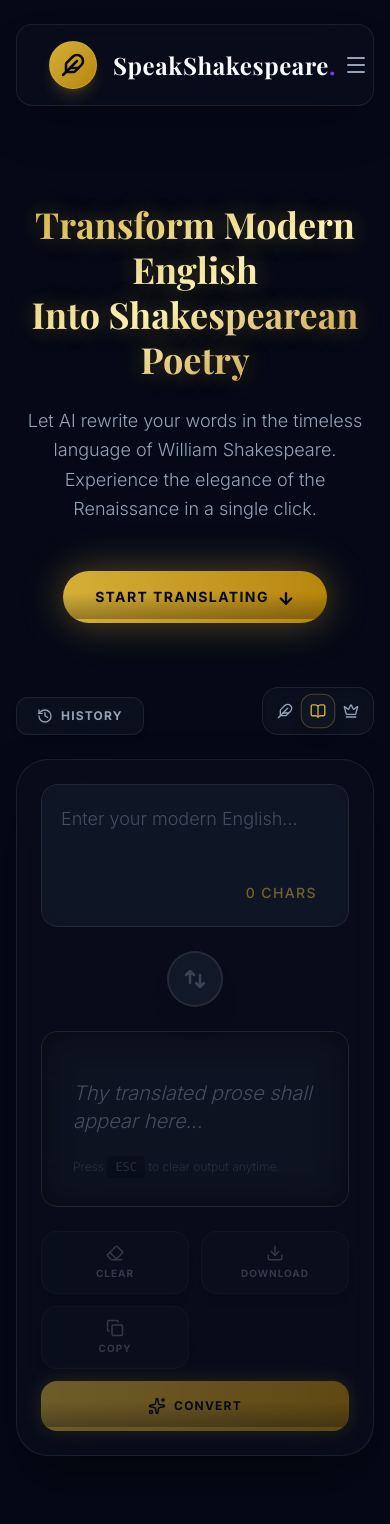
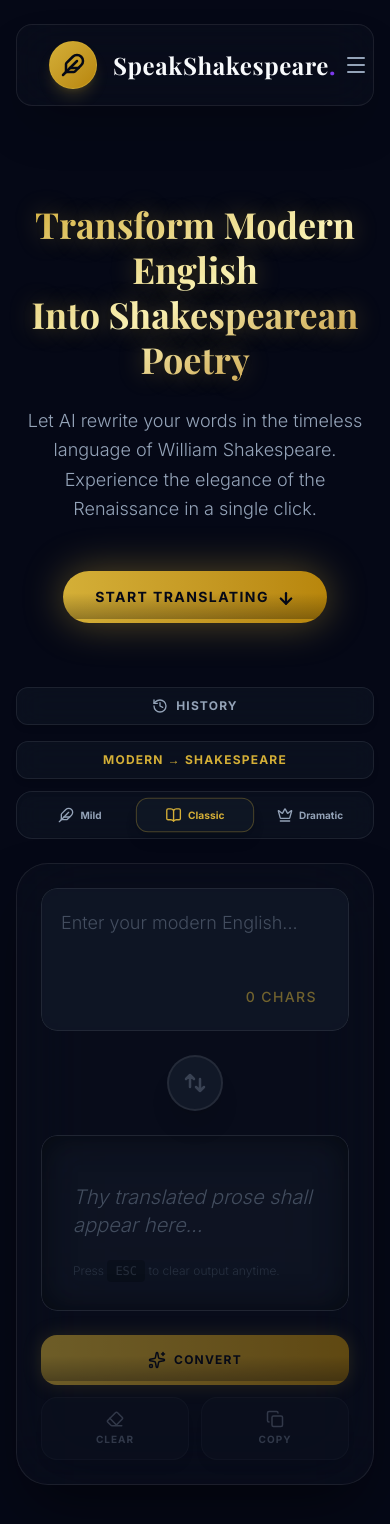
Before and after one commit to hardik0604/Bardify, a React (Vite) app: page / in a window 390 px wide. Shown: the top 1524 px of the page. Built offline with nearby package versions, Linux system fonts and the light colour scheme; a web font is replaced by a local one.

Commit message:
feat: add bidirectional translation, improve mobile layout, and setup local api proxy

```diff
--- a/api/gemini.js
+++ b/api/gemini.js
@@ -17,13 +17,15 @@ export default async function handler(req, res) {
   }
 
   try {
-    const { text, tone } = req.body;
+    const { text, tone, direction } = req.body;
 
     if (!text || !text.trim()) {
       return res.status(400).json({ error: 'The parchment is bare. Pray, provide some text to translate.' });
     }
 
-    const systemInstruction = `You are William Shakespeare.
+    const systemInstruction = direction === 'toModern'
+      ? `You are a modern English translator. Rewrite the user's Shakespearean text into clear, everyday modern English. Preserve the original meaning and keep names unchanged. Do not explain the translation or add commentary. Return only the translated text.`
+      : `You are William Shakespeare.
 
 Rewrite the user's text into authentic Shakespearean English.
 
--- a/src/components/ActionButtons.jsx
+++ b/src/components/ActionButtons.jsx
@@ -1,8 +1,8 @@
 import { memo } from 'react';
 import { motion } from 'framer-motion';
-import { Eraser, Download, Copy, Sparkles } from 'lucide-react';
+import { Eraser, Copy, Sparkles } from 'lucide-react';
 
-const ActionButtons = memo(function ActionButtons({ onClear, onCopy, onSubmit, onDownload, isTranslating, hasInput, hasOutput }) {
+const ActionButtons = memo(function ActionButtons({ onClear, onCopy, onSubmit, isTranslating, hasInput, hasOutput }) {
   return (
     <div className="grid grid-cols-2 sm:flex sm:flex-row items-stretch sm:items-center justify-center sm:justify-end gap-3 sm:gap-4 mt-6">
       <motion.button
@@ -17,17 +17,6 @@ const ActionButtons = memo(function ActionButtons({ onClear, onCopy, onSubmit, o
         Clear <span className="hidden sm:inline text-[10px] opacity-50 ml-1 font-mono tracking-tighter bg-black/30 px-1.5 py-0.5 rounded">CTRL+K</span>
       </motion.button>
 
-      <motion.button
-        whileHover={{ scale: !hasOutput ? 1 : 1.05 }}
-        whileTap={{ scale: !hasOutput ? 1 : 0.95 }}
-        onClick={onDownload}
-        disabled={!hasOutput}
-        aria-label="Download translation as text file"
-        className="col-span-1 flex-1 px-2 sm:px-6 py-3 rounded-2xl bg-bg-surface border border-border-glass text-text-muted hover:text-brand-gold hover:bg-bg-card hover:border-brand-gold/30 transition-all duration-300 focus:outline-none focus-visible:ring-2 focus-visible:ring-brand-gold disabled:opacity-30 disabled:cursor-not-allowed uppercase tracking-widest text-[10px] sm:text-sm font-bold flex flex-col sm:flex-row items-center justify-center gap-1 sm:gap-2 shadow-lg"
-        title="Download as TXT"
-      >
-        <Download size={18} /> Download
-      </motion.button>
 
       <motion.button
         whileHover={{ scale: !hasOutput ? 1 : 1.05 }}
@@ -46,7 +35,7 @@ const ActionButtons = memo(function ActionButtons({ onClear, onCopy, onSubmit, o
         onClick={onSubmit}
         disabled={isTranslating || !hasInput}
         aria-label="Convert to Shakespearean, Shortcut Control Enter"
-        className="col-span-2 sm:col-span-1 w-full sm:w-auto px-4 sm:px-8 py-4 rounded-2xl bg-gradient-to-r from-brand-gold to-brand-gold-dark text-bg-primary hover:brightness-110 shadow-[0_0_20px_rgba(212,175,55,0.3)] hover:shadow-[0_0_30px_rgba(212,175,55,0.5)] transition-all duration-300 focus:outline-none focus-visible:ring-2 focus-visible:ring-brand-gold focus-visible:ring-offset-2 focus-visible:ring-offset-bg-primary disabled:opacity-50 disabled:cursor-not-allowed uppercase tracking-widest text-xs sm:text-sm font-extrabold flex flex-col sm:flex-row items-center justify-center gap-1 sm:gap-2 relative overflow-hidden group"
+        className="order-first sm:order-none col-span-2 sm:col-span-1 w-full sm:w-auto px-4 sm:px-8 py-4 rounded-2xl bg-gradient-to-r from-brand-gold to-brand-gold-dark text-bg-primary hover:brightness-110 shadow-[0_0_20px_rgba(212,175,55,0.3)] hover:shadow-[0_0_30px_rgba(212,175,55,0.5)] transition-all duration-300 focus:outline-none focus-visible:ring-2 focus-visible:ring-brand-gold focus-visible:ring-offset-2 focus-visible:ring-offset-bg-primary disabled:opacity-50 disabled:cursor-not-allowed uppercase tracking-widest text-xs sm:text-sm font-extrabold flex flex-col sm:flex-row items-center justify-center gap-1 sm:gap-2 relative overflow-hidden group"
       >
         <span className="absolute inset-0 w-full h-full -mt-1 rounded-lg opacity-30 bg-gradient-to-b from-transparent via-transparent to-black"></span>
         <span className="relative flex items-center gap-2">
--- a/src/components/ToneSelector.jsx
+++ b/src/components/ToneSelector.jsx
@@ -16,7 +16,7 @@ const ToneSelector = memo(function ToneSelector({ styleTone, setStyleTone }) {
           <button
             key={opt.value}
             onClick={() => setStyleTone(opt.value)}
-            className={`flex flex-1 items-center justify-center gap-1.5 md:gap-2 px-2 py-2 md:px-6 md:py-2.5 rounded-xl text-[11px] md:text-sm font-bold transition-all duration-300 ${
+            className={`flex flex-1 items-center justify-center gap-1.5 md:gap-2 px-1 py-2 md:px-6 md:py-2.5 rounded-xl text-[10px] md:text-sm font-bold transition-all duration-300 ${
               isActive
                 ? 'bg-bg-card shadow-lg text-brand-gold border border-brand-gold/30 scale-[1.02]'
                 : 'text-text-muted hover:text-text-primary hover:bg-bg-surface'
@@ -25,7 +25,7 @@ const ToneSelector = memo(function ToneSelector({ styleTone, setStyleTone }) {
             aria-label={`Select ${opt.label} tone`}
           >
             {opt.icon}
-            <span className="hidden sm:inline">{opt.label}</span>
+            <span>{opt.label}</span>
           </button>
         );
       })}
--- a/src/components/Translator.jsx
+++ b/src/components/Translator.jsx
@@ -26,6 +26,7 @@ export default function Translator() {
   const [toastMsg, setToastMsg] = useState('');
   const [styleTone, setStyleTone] = useState('Classic');
   const [isHistoryOpen, setIsHistoryOpen] = useState(false);
+  const [direction, setDirection] = useState('toShakespearean');
 
   const showToast = useCallback((msg) => {
     setToastMsg(msg);
@@ -34,21 +35,21 @@ export default function Translator() {
 
   const onSubmit = useCallback(async () => {
     if (isTranslating || !inputText.trim()) return;
-    const result = await handleTranslate(inputText, styleTone);
+    const result = await handleTranslate(inputText, styleTone, direction);
     if (result) {
       addHistoryItem(inputText, result, styleTone);
     }
-  }, [inputText, styleTone, isTranslating, handleTranslate, addHistoryItem]);
+  }, [inputText, styleTone, direction, isTranslating, handleTranslate, addHistoryItem]);
 
   const handleToneChange = useCallback(async (newTone) => {
     setStyleTone(newTone);
     if (inputText.trim().length > 0 && !isTranslating) {
-      const result = await handleTranslate(inputText, newTone);
+      const result = await handleTranslate(inputText, newTone, direction);
       if (result) {
         addHistoryItem(inputText, result, newTone);
       }
     }
-  }, [inputText, isTranslating, handleTranslate, addHistoryItem]);
+  }, [inputText, direction, isTranslating, handleTranslate, addHistoryItem]);
 
   const onClear = useCallback(() => {
     setInputText('');
@@ -66,19 +67,7 @@ export default function Translator() {
     }
   }, [translatedText, showToast]);
 
-  const onDownload = useCallback(() => {
-    if (!translatedText) return;
-    const blob = new Blob([translatedText], { type: 'text/plain' });
-    const url = URL.createObjectURL(blob);
-    const a = document.createElement('a');
-    a.href = url;
-    a.download = `Shakespeare_Translation_${new Date().getTime()}.txt`;
-    document.body.appendChild(a);
-    a.click();
-    document.body.removeChild(a);
-    URL.revokeObjectURL(url);
-    showToast('File downloaded successfully!');
-  }, [translatedText, showToast]);
+
 
   const onSwap = useCallback(() => {
     if (!translatedText) return;
@@ -116,14 +105,22 @@ export default function Translator() {
     <div id="translator" className="w-full max-w-6xl flex flex-col relative items-center z-10">
       <Toast message={toastMsg} isVisible={!!toastMsg} />
 
-      <div className="w-full flex justify-between items-end mb-6">
+      <div className="w-full flex flex-col sm:flex-row justify-between items-stretch sm:items-end gap-4 mb-6">
         <button
           onClick={() => setIsHistoryOpen(true)}
-          className="flex items-center gap-2 px-5 py-2.5 rounded-xl bg-bg-surface/50 backdrop-blur-md border border-border-glass text-text-muted hover:text-brand-gold hover:border-brand-gold/30 hover:bg-bg-card transition-all font-bold text-xs tracking-widest uppercase shadow-md"
+          className="flex justify-center items-center gap-2 px-5 py-2.5 rounded-xl bg-bg-surface/50 backdrop-blur-md border border-border-glass text-text-muted hover:text-brand-gold hover:border-brand-gold/30 hover:bg-bg-card transition-all font-bold text-xs tracking-widest uppercase shadow-md"
         >
           <HistoryIcon size={16} /> History
         </button>
-        <ToneSelector styleTone={styleTone} setStyleTone={handleToneChange} />
+        <div className="flex gap-3 flex-col sm:flex-row items-stretch sm:items-center">
+          <button
+            onClick={() => setDirection(prev => prev === 'toShakespearean' ? 'toModern' : 'toShakespearean')}
+            className="flex justify-center items-center gap-2 px-4 py-2.5 rounded-xl bg-bg-surface/50 backdrop-blur-md border border-border-glass text-brand-gold hover:text-brand-gold-light hover:border-brand-gold/50 transition-all font-bold text-xs tracking-widest uppercase shadow-md"
+          >
+            {direction === 'toShakespearean' ? 'Modern → Shakespeare' : 'Shakespeare → Modern'}
+          </button>
+          <ToneSelector styleTone={styleTone} setStyleTone={handleToneChange} />
+        </div>
       </div>
 
       <div className="w-full bg-bg-card/40 backdrop-blur-2xl rounded-[2rem] p-6 md:p-10 border border-border-glass shadow-[0_30px_60px_-15px_rgba(0,0,0,0.5)]">
@@ -137,7 +134,7 @@ export default function Translator() {
             <textarea
               aria-label="Input modern English text"
               className="flex-grow w-full bg-transparent p-5 pb-16 md:p-8 md:pb-16 text-text-primary placeholder-text-muted/40 focus:outline-none resize-none text-lg md:text-2xl font-light leading-relaxed scrollbar-thin rounded-2xl"
-              placeholder="Enter your modern English..."
+              placeholder={direction === 'toModern' ? "Enter thy Shakespearean prose..." : "Enter your modern English..."}
               value={inputText}
               onChange={(e) => setInputText(e.target.value)}
             ></textarea>
@@ -187,7 +184,6 @@ export default function Translator() {
             onClear={onClear}
             onCopy={onCopy}
             onSubmit={onSubmit}
-            onDownload={onDownload}
             isTranslating={isTranslating}
             hasInput={inputText.trim().length > 0}
             hasOutput={!!translatedText}
--- a/src/hooks/useTranslation.js
+++ b/src/hooks/useTranslation.js
@@ -7,14 +7,14 @@ export default function useTranslation() {
   const [isTranslating, setIsTranslating] = useState(false);
   const [error, setError] = useState(null);
 
-  const handleTranslate = useCallback(async (text, tone) => {
+  const handleTranslate = useCallback(async (text, tone, direction = 'toShakespearean') => {
     if (!text.trim()) return;
 
     setIsTranslating(true);
     setError(null);
 
     try {
-      const result = await translateToShakespeare(text, tone);
+      const result = await translateToShakespeare(text, tone, direction);
       setTranslatedText(result);
       return result;
     } catch (err) {
--- a/src/services/gemini.js
+++ b/src/services/gemini.js
@@ -1,4 +1,4 @@
-export async function translateToShakespeare(text, tone) {
+export async function translateToShakespeare(text, tone, direction) {
   if (!text || !text.trim()) {
     throw new Error("The parchment is bare. Pray, provide some text to translate.");
   }
@@ -9,7 +9,7 @@ export async function translateToShakespeare(text, tone) {
       headers: {
         'Content-Type': 'application/json',
       },
-      body: JSON.stringify({ text, tone }),
+      body: JSON.stringify({ text, tone, direction }),
     });
 
     const data = await response.json();
```
Also changed, not shown: vite.config.js (+43 -2 lines).
